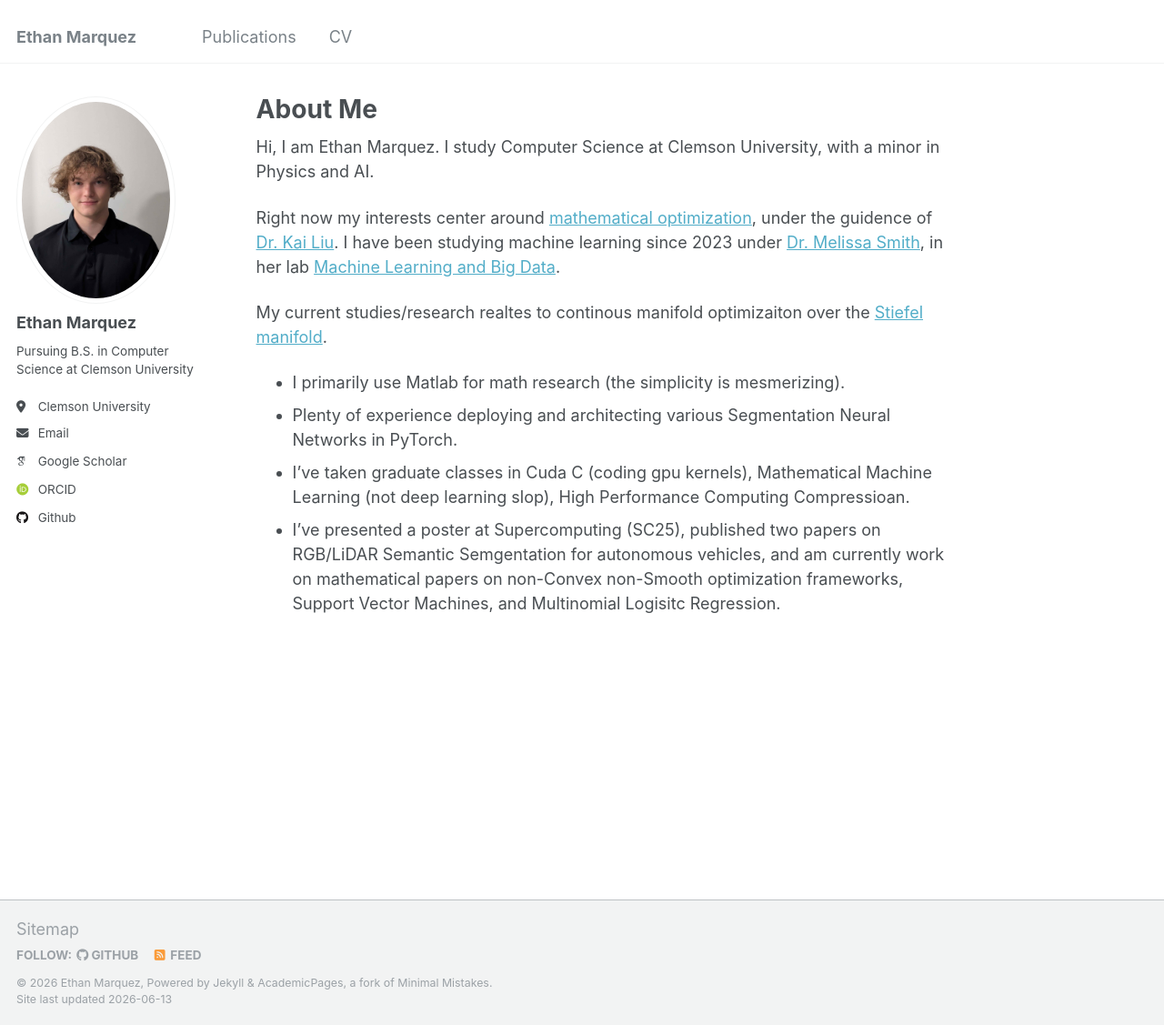
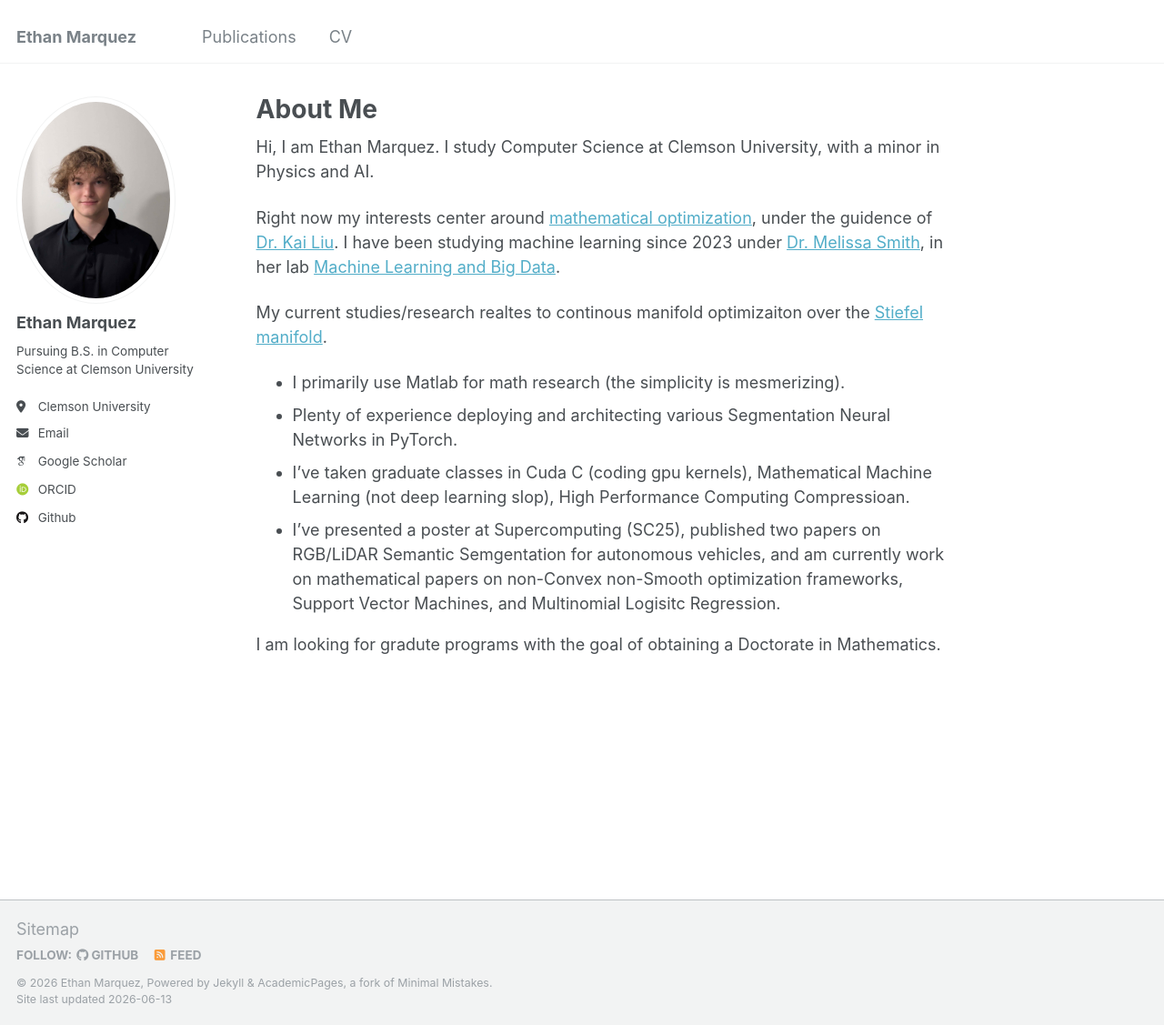
Before and after one commit to ethanmarq/ethanmarq.github.io, a Jekyll site: the page built from _pages/about.md, in a window 1280 px wide and 1127 px high. Shown: the whole window at 91% size. Built offline with Jekyll 4.4.1, drawn with Linux system fonts in a browser that asks for light colours; some web fonts are replaced.

Commit message:
about me

```diff
--- a/_pages/about.md
+++ b/_pages/about.md
@@ -17,3 +17,5 @@ My current studies/research realtes to continous manifold optimizaiton over the
 - Plenty of experience deploying and architecting various Segmentation Neural Networks in PyTorch.
 - I've taken graduate classes in Cuda C (coding gpu kernels), Mathematical Machine Learning (not deep learning slop), High Performance Computing Compressioan.
 - I've presented a poster at Supercomputing (SC25), published two papers on RGB/LiDAR Semantic Semgentation for autonomous vehicles, and am currently work on mathematical papers on non-Convex non-Smooth optimization frameworks, Support Vector Machines, and Multinomial Logisitc Regression.
+
+I am looking for gradute programs with the goal of obtaining a Doctorate in Mathematics.
```
